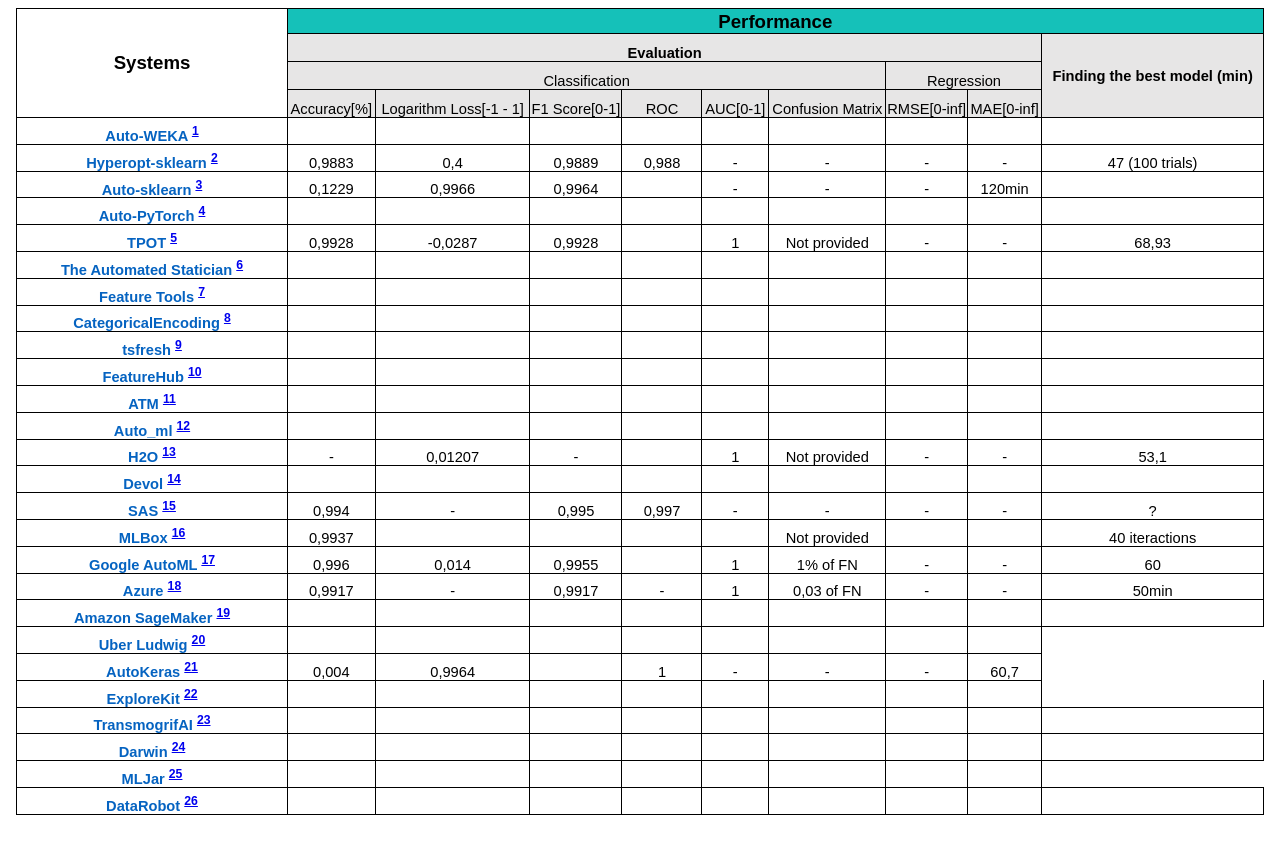
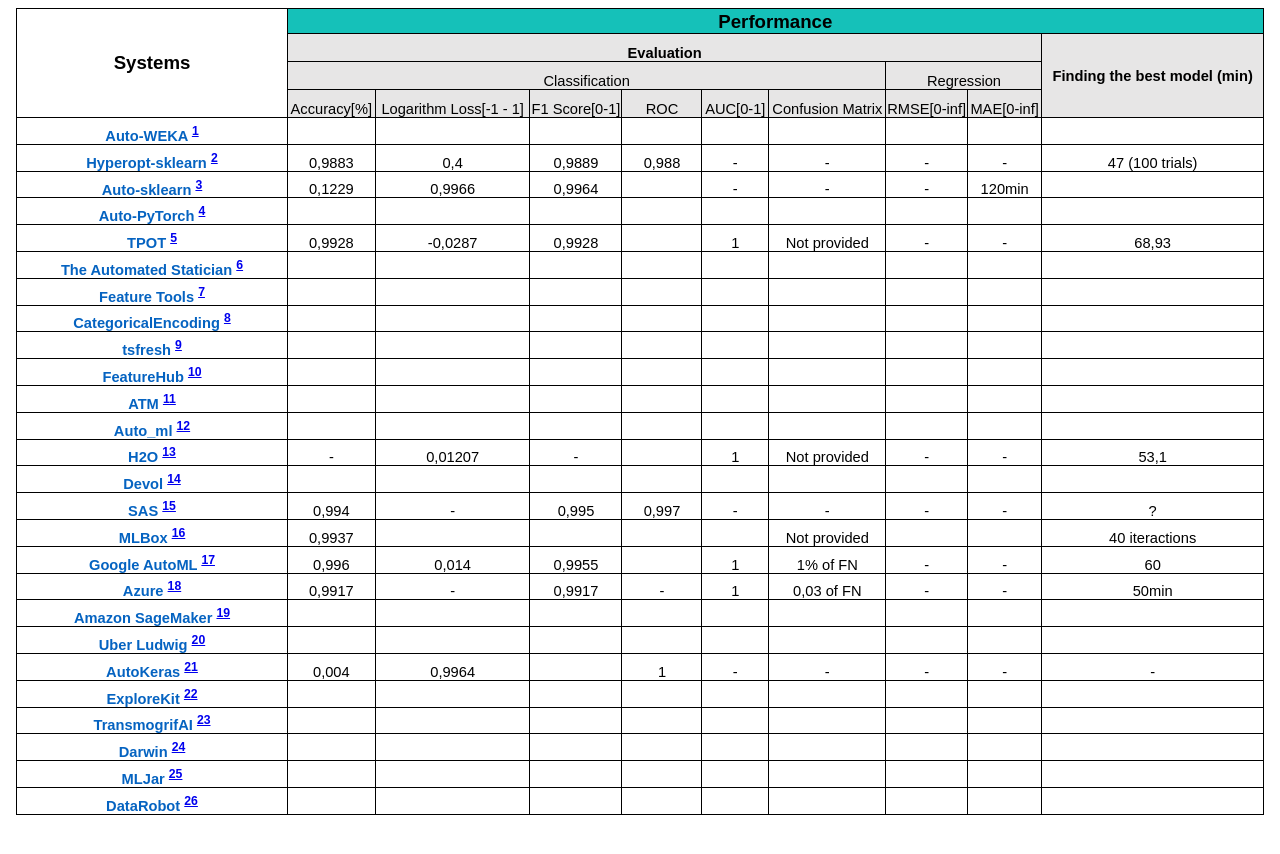
Before and after one commit to jonathankrauss/AutoML-Benchmark, a Jekyll site: the page include/table_1.html, which Jekyll copies as it is, in a window 1280 px wide. Shown: the top 854 px of the page. Built offline with Jekyll 4.4.1, drawn with Linux system fonts in a browser that asks for light colours.

Commit message:
Update table_1.html

```diff
--- a/include/table_1.html
+++ b/include/table_1.html
@@ -977,6 +977,8 @@
   <td class=xl713473 style='border-top:none;border-left:none'>&nbsp;</td>
   <td class=xl713473 style='border-top:none;border-left:none'>&nbsp;</td>
   <td class=xl713473 style='border-top:none;border-left:none'>&nbsp;</td>
+  <td class=xl713473 style='border-top:none;border-left:none'>&nbsp;</td>
+
  </tr>
  <tr height=26 style='mso-height-source:userset;height:20.1pt'>
     <td height=26 class=xl723473 width=270 style='height:20.1pt;border-top:none; width:203pt'>
@@ -992,7 +994,9 @@
   <td class=xl713473 style='border-top:none;border-left:none'>-</td>
   <td class=xl713473 style='border-top:none;border-left:none'>-</td>
   <td class=xl713473 style='border-top:none;border-left:none'>-</td>
-  <td class=xl713473 style='border-top:none;border-left:none'>60,7</td>
+  <td class=xl713473 style='border-top:none;border-left:none'>-</td>
+  <td class=xl713473 style='border-top:none;border-left:none'>-</td>
+
  </tr>
  <tr height=26 style='mso-height-source:userset;height:20.1pt'>
     <td height=26 class=xl723473 width=270 style='height:20.1pt;border-top:none; width:203pt'>
@@ -1060,6 +1064,8 @@
   <td class=xl713473 style='border-top:none;border-left:none'>&nbsp;</td>
   <td class=xl713473 style='border-top:none;border-left:none'>&nbsp;</td>
   <td class=xl713473 style='border-top:none;border-left:none'>&nbsp;</td>
+  <td class=xl713473 style='border-top:none;border-left:none'>&nbsp;</td>
+
  </tr>
  <tr height=26 style='mso-height-source:userset;height:20.1pt'>
     <td height=26 class=xl723473 width=270 style='height:20.1pt;border-top:none; width:203pt'>
```
